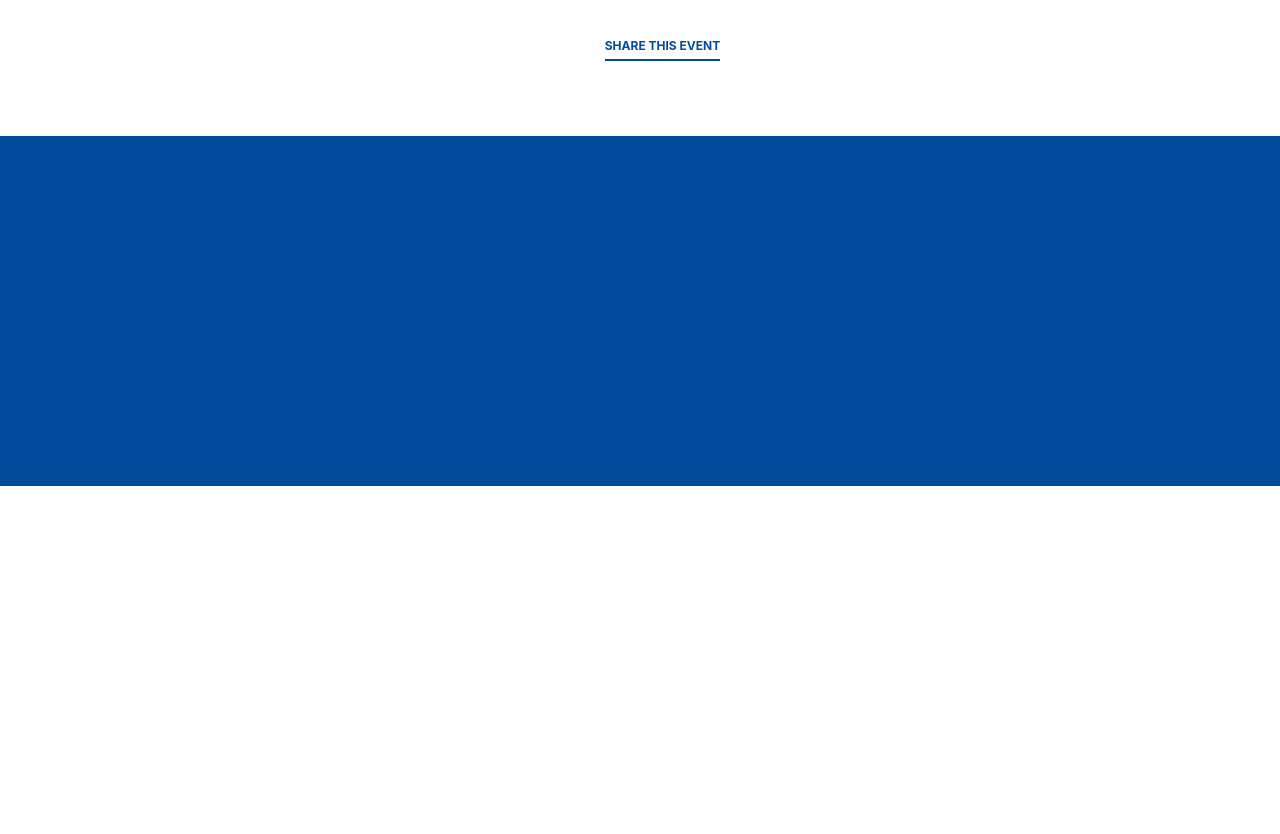
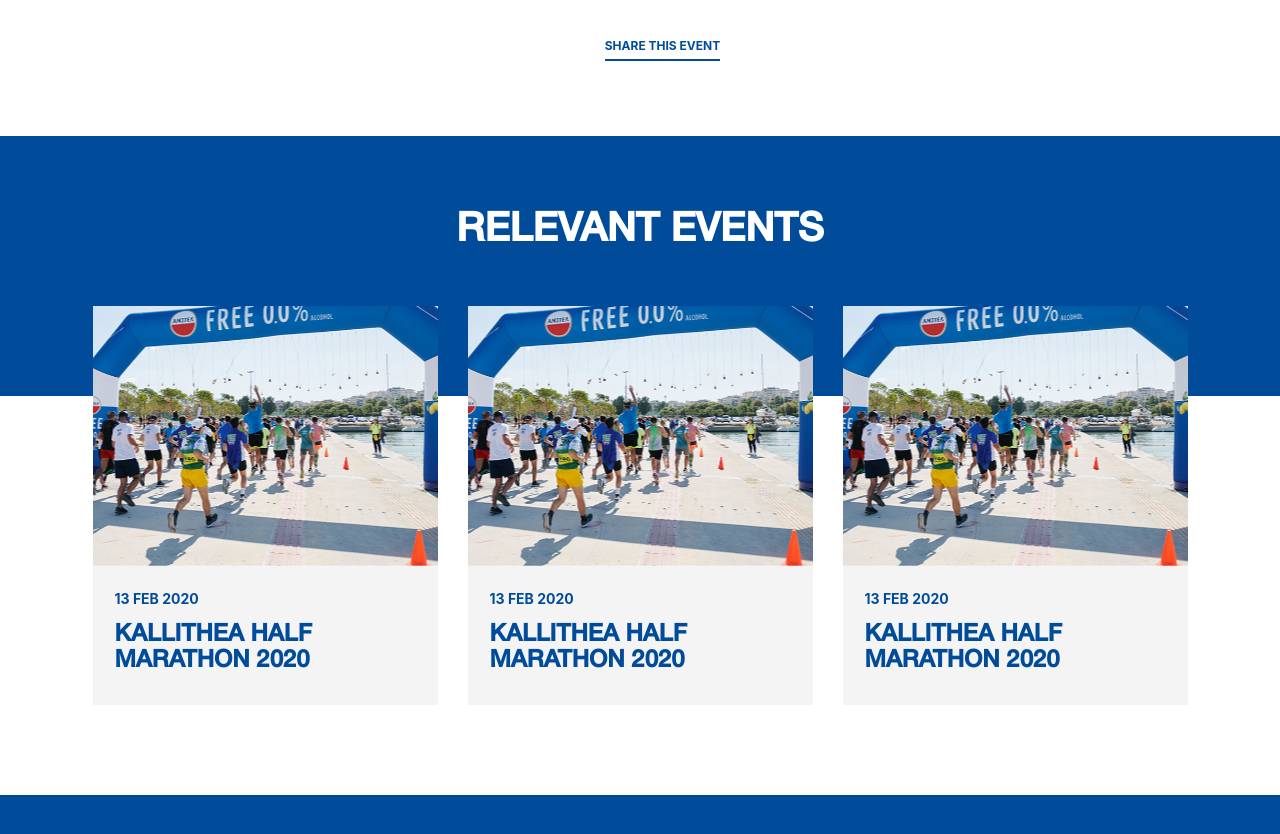
Before and after one commit to Milon9787/AmstelFree-HTML, a plain HTML site: page amstel-free-running-event-page.html in a window 1280 px wide. Shown: the part 2180-3014 px from the top of the page. Before the commit the page ends 2666 px from the top, so only its background shows below. Drawn offline with nearby package versions, Linux system fonts and the light colour scheme; some packages are replaced by stand-ins of ours; files whose address does not match are found by name.

Commit message:
slider start

```diff
--- a/amstel-free-running-event-page.html
+++ b/amstel-free-running-event-page.html
@@ -175,6 +175,49 @@
 </section>
 
 
+<section class="relevant-evnt-slider-sec-wrp plr-20">
+  <div class="container">
+    <div class="row">
+      <div class="col-md-12">
+        <div class="relevant-evnt-slider-cntlr">
+          <h2 class="relevant-evnt-title">Relevant Events</h2>
+          <div class="relevant-evnt-slider">
+            <div class="relevant-evnt-slide-item">
+              <div class="relevant-evnt-slide-item-img inline-bg" style="background:url(assets/images/relevant-evnt-slide-item-img.png);"></div>
+              <div class="relevant-evnt-slide-item-dsc">
+                <span>13 FEB 2020</span>
+                <h6 class="relevant-evnt-slide-item-dsc-title">KALLITHEA HALF <br> MARATHON 2020</h6>
+              </div>
+            </div>
+            <div class="relevant-evnt-slide-item">
+              <div class="relevant-evnt-slide-item-img inline-bg" style="background:url(assets/images/relevant-evnt-slide-item-img.png);"></div>
+              <div class="relevant-evnt-slide-item-dsc">
+                <span>13 FEB 2020</span>
+                <h6 class="relevant-evnt-slide-item-dsc-title">KALLITHEA HALF <br> MARATHON 2020</h6>
+              </div>
+            </div>
+            <div class="relevant-evnt-slide-item">
+              <div class="relevant-evnt-slide-item-img inline-bg" style="background:url(assets/images/relevant-evnt-slide-item-img.png);"></div>
+              <div class="relevant-evnt-slide-item-dsc">
+                <span>13 FEB 2020</span>
+                <h6 class="relevant-evnt-slide-item-dsc-title">KALLITHEA HALF <br> MARATHON 2020</h6>
+              </div>
+            </div>
+            <div class="relevant-evnt-slide-item">
+              <div class="relevant-evnt-slide-item-img inline-bg" style="background:url(assets/images/relevant-evnt-slide-item-img.png);"></div>
+              <div class="relevant-evnt-slide-item-dsc">
+                <span>13 FEB 2020</span>
+                <h6 class="relevant-evnt-slide-item-dsc-title">KALLITHEA HALF <br> MARATHON 2020</h6>
+              </div>
+            </div>
+          </div>
+        </div>
+      </div>
+    </div>
+  </div>
+</section>
+
+
 
 <footer class="footer-wrp">
   <div class="container">
--- a/assets/css/_amstel-free-running-event-page.css
+++ b/assets/css/_amstel-free-running-event-page.css
@@ -138,3 +138,75 @@
 	height: 2px;
 	background:#004C9B;
 }
+
+/*
+-----------------------------
+ relevant-evnt-slider-sec-wrp
+-----------------------------
+*/
+.relevant-evnt-slider-sec-wrp{
+	padding-top: 75px;
+	padding-bottom: 90px;
+	position: relative;
+}
+.relevant-evnt-slider-sec-wrp:after{
+	content: "";
+	position: absolute;
+	left: 0;
+	top: 0;
+	right: 0;
+	background:#004C9B;
+	height: 260px;
+	z-index: 1;
+}
+.relevant-evnt-title{
+	display: block;
+	font-size: 40px;
+	line-height: 1;
+	color: #FFFFFF;
+	font-weight: 900;
+	margin-bottom: 55px;
+	text-transform: uppercase;
+	text-align: center;
+}
+.relevant-evnt-slider-cntlr{
+	position: relative;
+	z-index: 2;
+}
+.relevant-evnt-slider .relevant-evnt-slide-item{
+	display: none;
+}
+.relevant-evnt-slider .relevant-evnt-slide-item:first-child{
+	display: block;
+}
+.relevant-evnt-slider.slick-initialized .relevant-evnt-slide-item{
+	display: block;
+}
+.relevant-evnt-slide-item{
+	padding: 0 15px;
+}
+.relevant-evnt-slide-item-img{
+	height: 260px !important;
+}
+.relevant-evnt-slide-item-dsc{
+	background:#F4F4F4;
+	padding: 20px 22px 30px;
+}
+.relevant-evnt-slide-item-dsc span{
+	display: inline-block;
+	vertical-align: baseline;
+	font-size: 14px;
+	line-height: 16px;
+	color: #004C9B;
+	font-weight: 700;
+	padding-bottom: 15px;
+}
+.relevant-evnt-slide-item-dsc-title{
+	display: block;
+	font-size: 24px;
+	line-height: 1.1;
+	font-weight: 900;
+	color: #004C9B;
+	text-transform: uppercase;
+	margin-bottom: 0;
+}
--- a/assets/js/main.js
+++ b/assets/js/main.js
@@ -149,6 +149,45 @@ google.maps.event.addDomListener(window, 'load', initialize);
 
 }
 
+
+
+
+
+
+/* BS form Validator*/
+(function() {
+  'use strict';
+  window.addEventListener('load', function() {
+    // Fetch all the forms we want to apply custom Bootstrap validation styles to
+    var forms = document.getElementsByClassName('needs-validation');
+    // Loop over them and prevent submission
+    var validation = Array.prototype.filter.call(forms, function(form) {
+      form.addEventListener('submit', function(event) {
+        if (form.checkValidity() === false) {
+          event.preventDefault();
+          event.stopPropagation();
+        }
+        form.classList.add('was-validated');
+      }, false);
+    });
+  }, false);
+})();
+
+
+
+
+
+/*----- end of Rannojit -----*/
+
+
+
+/*----- end of Noyon -----*/
+
+
+
+/*----- end of Shariful -----*/
+
+
 /*
 -----------------------
 Start event Google Map ->>
@@ -188,46 +227,45 @@ if( $('#eventgooglemap').length ){
     google.maps.event.addDomListener(window, 'load', initialize);
 }
 
-
-
-/*----end of Milon-----*/
-
-
-
-/* BS form Validator*/
-(function() {
-  'use strict';
-  window.addEventListener('load', function() {
-    // Fetch all the forms we want to apply custom Bootstrap validation styles to
-    var forms = document.getElementsByClassName('needs-validation');
-    // Loop over them and prevent submission
-    var validation = Array.prototype.filter.call(forms, function(form) {
-      form.addEventListener('submit', function(event) {
-        if (form.checkValidity() === false) {
-          event.preventDefault();
-          event.stopPropagation();
+if( $('.relevant-evnt-slider').length ){
+    $('.relevant-evnt-slider').slick({
+      dots: false,
+      infinite: false,
+      autoplay: true,
+      autoplaySpeed: 2000,
+      speed: 300,
+      slidesToShow: 3,
+      slidesToScroll: 1,
+      responsive: [
+        {
+          breakpoint: 1024,
+          settings: {
+            slidesToShow: 3,
+            slidesToScroll: 1,
+            infinite: true,
+            dots: true
+          }
+        },
+        {
+          breakpoint: 600,
+          settings: {
+            slidesToShow: 2,
+            slidesToScroll: 1
+          }
+        },
+        {
+          breakpoint: 480,
+          settings: {
+            slidesToShow: 1,
+            slidesToScroll: 1
+          }
         }
-        form.classList.add('was-validated');
-      }, false);
+        // You can unslick at a given breakpoint now by adding:
+        // settings: "unslick"
+        // instead of a settings object
+      ]
     });
-  }, false);
-})();
-
-
-
-
-
-/*----- end of Rannojit -----*/
-
-
-
-/*----- end of Noyon -----*/
-
-
-
-/*----- end of Shariful -----*/
-
-
+}
 
 /*----- end of Milon -----*/
 
```
Also changed, not shown: assets/images/relevant-evnt-slide-item-img.png (added).
